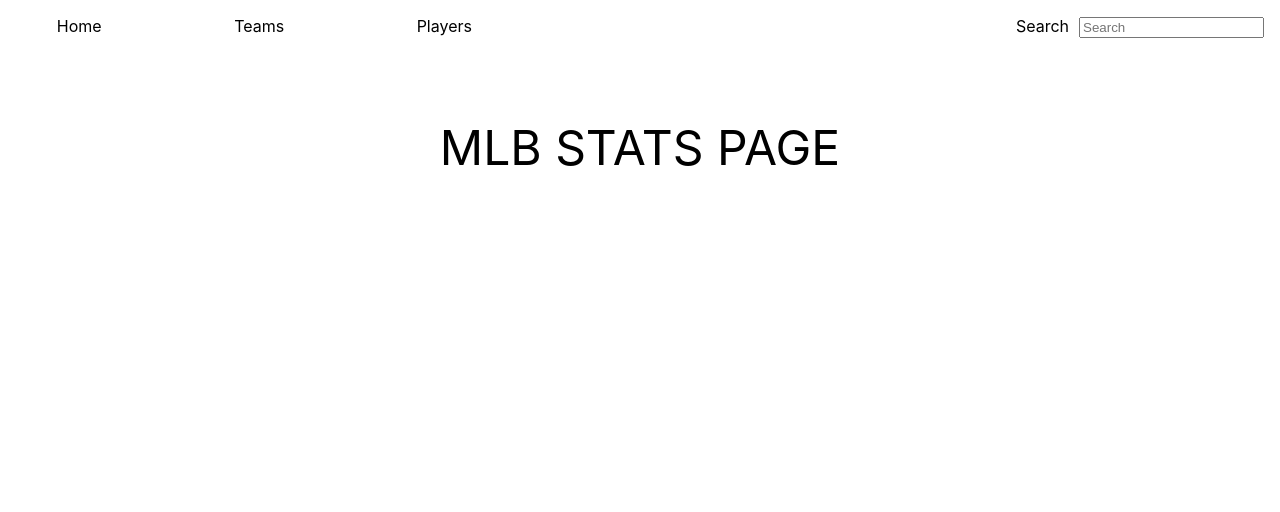
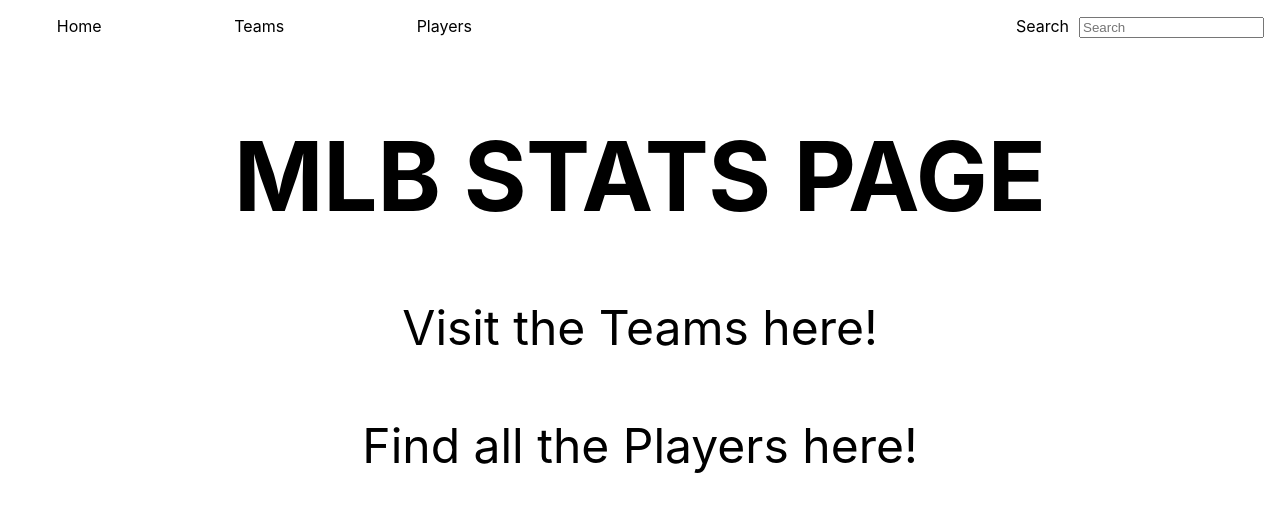
Before and after one commit to kmallen91/baseball-site, a React (Create React App) app: page / in a window 1280 px wide. Shown: the top 512 px of the page. Built offline with nearby package versions, Linux system fonts and the light colour scheme.

Commit message:
updated homepage with links to teams/players, reduced players page to active only

```diff
--- a/src/components/allPlayersPage.jsx
+++ b/src/components/allPlayersPage.jsx
@@ -28,7 +28,9 @@
   if (players) {
       return (
     <div className="individual-team-container">
-    {players && players.map(player => (
+    {players && players
+    .filter(player => player.Status === 'Active')
+    .map(player => (
       <Link to={`/players/${player.PlayerID}`}>
       <PlayerCard {...player} />
       </Link>
--- a/src/components/homepage.js
+++ b/src/components/homepage.js
@@ -1,13 +1,14 @@
 import React from "react"
+import { Link } from 'react-router-dom'
 
 
 const Homepage = () => {
 
 return (
     <div className="page-container" >
-
-        MLB STATS PAGE
-
+        <h1>MLB STATS PAGE </h1>
+        <Link to ='/teams'>Visit the Teams here!</Link><br/> <br/>
+        <Link to ='/players'>Find all the Players here!</Link>
     </div>
 
 
```
